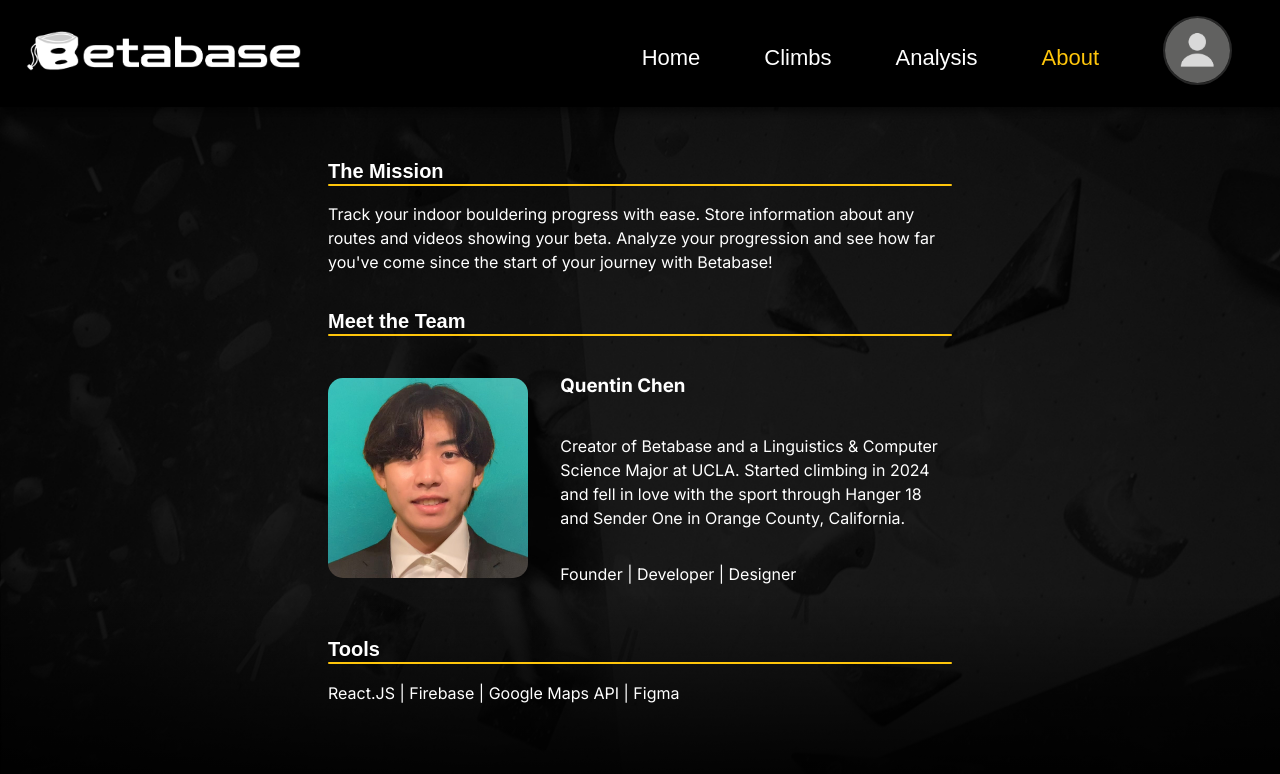
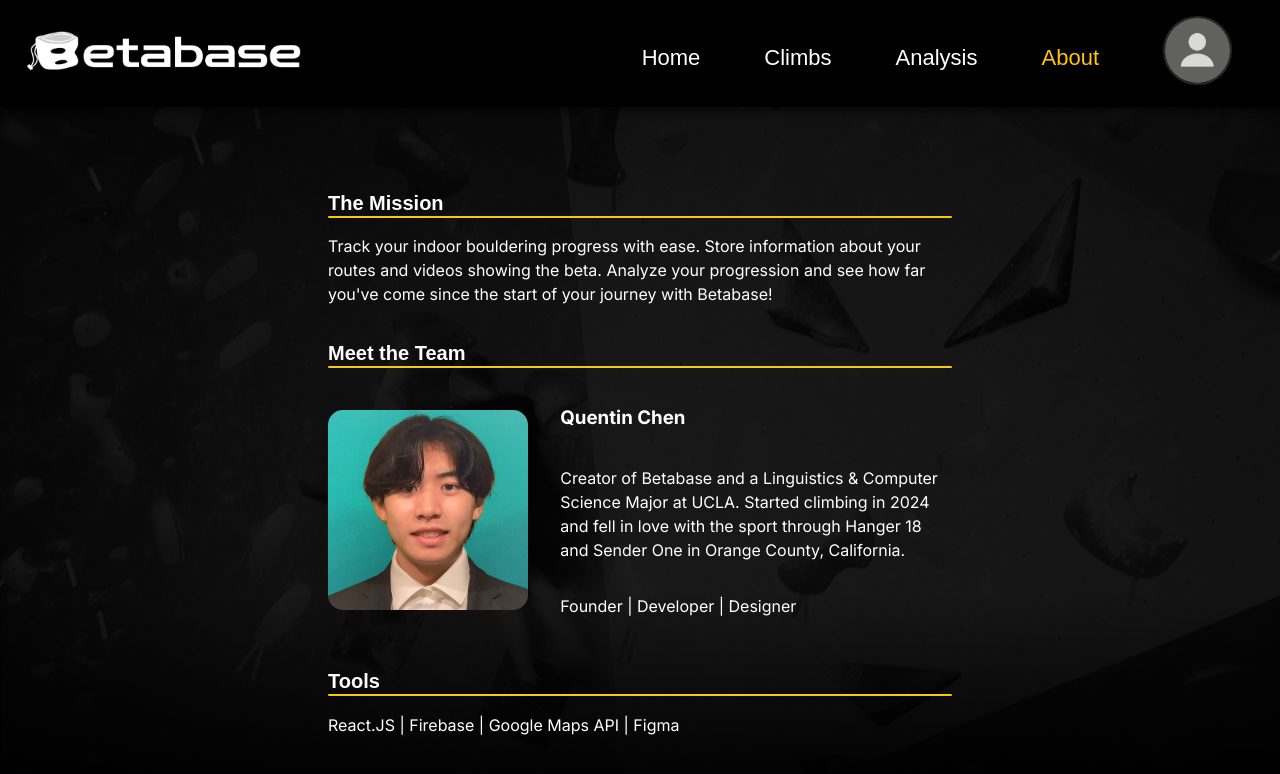
Before and after one commit to quentin-h-chen/betabase, a React (Vite) app in the folder client/: page /about in a window 1280 px wide. Shown: the top 774 px of the page. Built offline with nearby package versions, Linux system fonts and the light colour scheme; no server answers; a web font is replaced by a local one.

Commit message:
final adjustments to about container on about page for macbook screen width

```diff
--- a/client/src/pages/About.css
+++ b/client/src/pages/About.css
@@ -69,7 +69,7 @@
 
 @media (max-width: 1680px) {
     .about-container {
-        margin-top: 6rem;
+        margin-top: 3rem;
     }
     .mission-container {
         margin-bottom: 2rem;
@@ -87,12 +87,6 @@
         position: relative;
         font-size: 20px;
         font-family: "Zen Dots", sans-serif;
-    }
-}
-
-@media (max-width: 1280px) {
-    .about-container {
-        margin-top: 1rem;
     }
 }
 
--- a/client/src/pages/About.jsx
+++ b/client/src/pages/About.jsx
@@ -17,7 +17,7 @@ export default function About() {
                             <h2>The Mission</h2>
                             <p className='about-text'>
                                 Track your indoor bouldering progress with ease. Store information about
-                                any routes and videos showing your beta. Analyze your progression
+                                your routes and videos showing the beta. Analyze your progression
                                 and see how far you've come since the start of your journey with Betabase!
                             </p>
                         </div>
```
